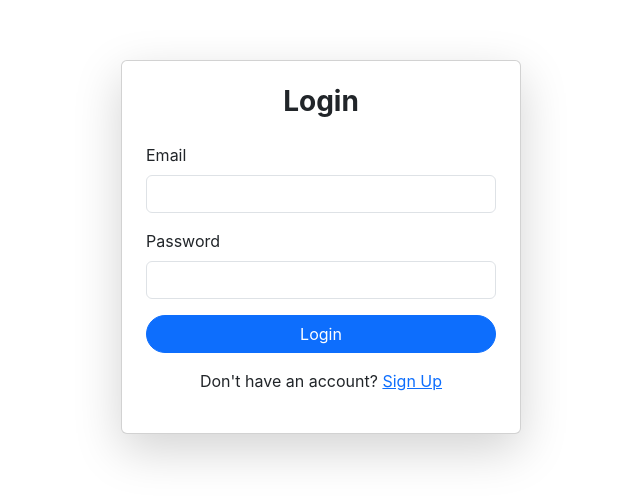
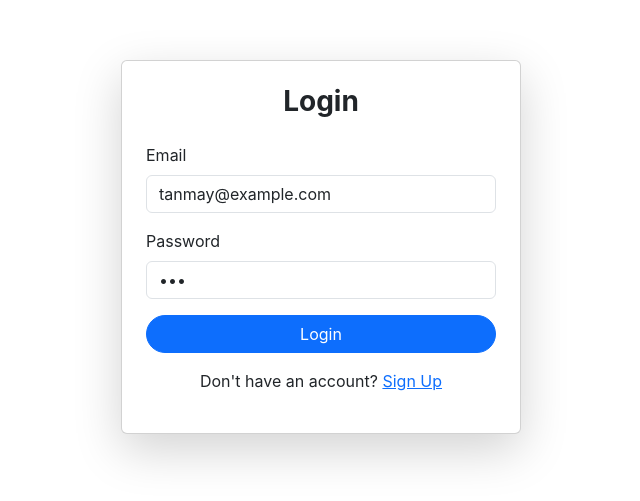
Before and after one commit to ChefnCoder/Social-Media-App, a React (Create React App) app in the folder frontend/: page /login in a window 1280 px wide. Shown: the part 153-654 px from the top of the page, without its empty margins (319-959 px from the left). Built offline with nearby package versions, Linux system fonts and the light colour scheme; no server answers; the HTML template or start-up script is replaced by a standard one.

Commit message:
login default email update

```diff
--- a/frontend/src/pages/Login.js
+++ b/frontend/src/pages/Login.js
@@ -5,8 +5,8 @@ import { AuthContext } from "../context/AuthContext";
 import { Container, Form, Button, Alert, Card } from "react-bootstrap";
 
 const Login = () => {
-  const [email, setEmail] = useState("");
-  const [password, setPassword] = useState("");
+  const [email, setEmail] = useState("tanmay@example.com");
+  const [password, setPassword] = useState("abc");
   const [error, setError] = useState("");
   const { login } = useContext(AuthContext);
   const navigate = useNavigate();
```
